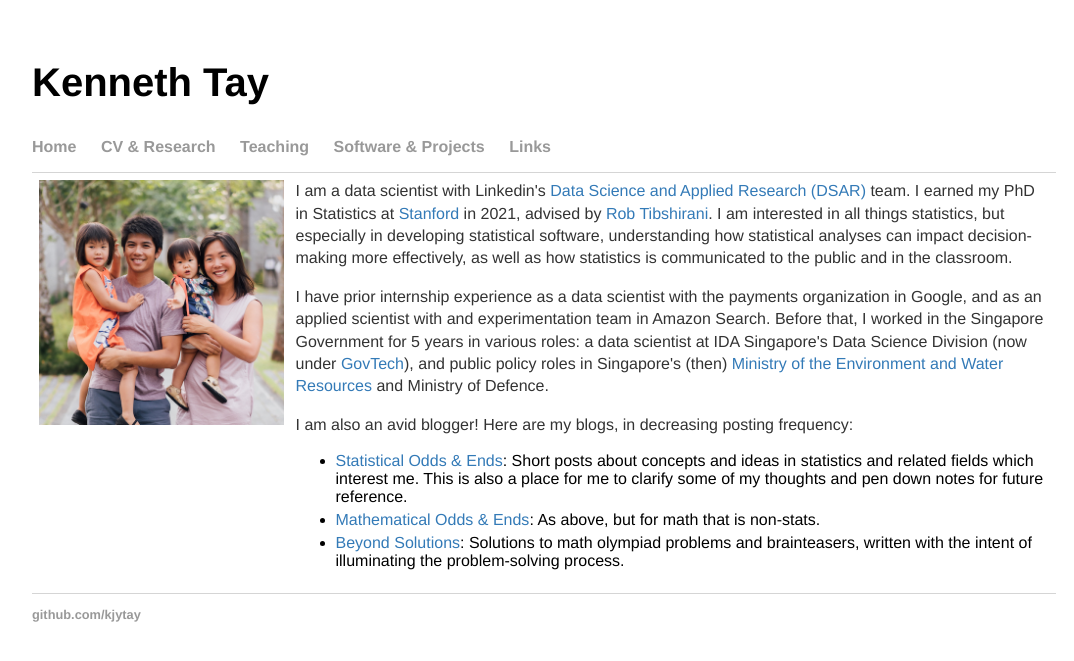
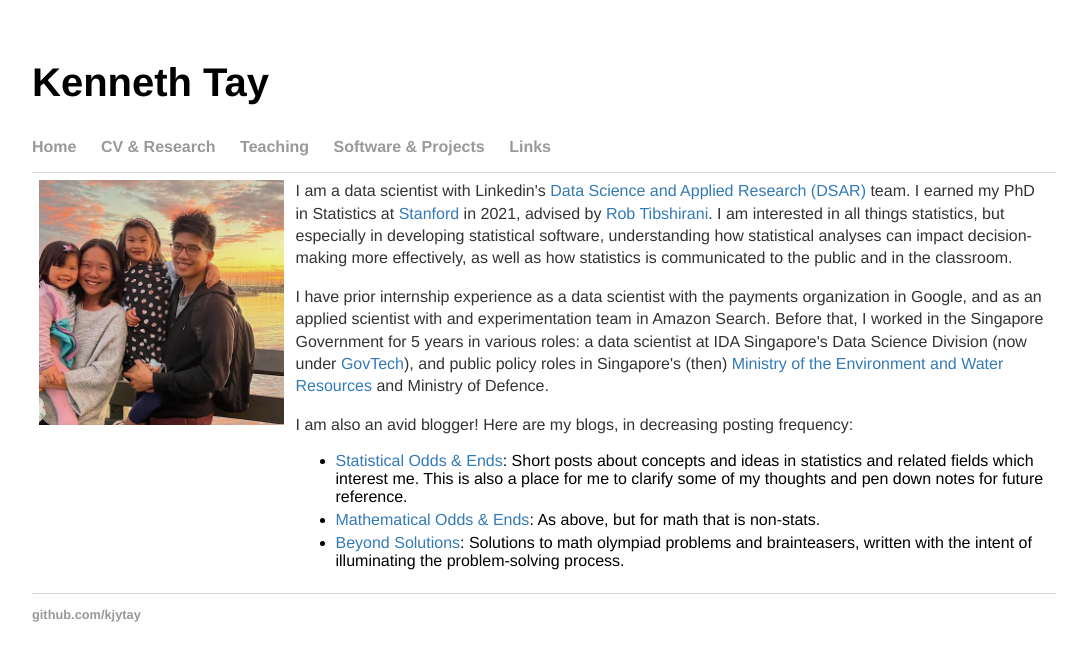
Before and after one commit to kjytay/kjytay.github.io, a Jekyll site: the page built from index.html, in a window 1280 px wide. Shown: the top 661 px of the page, without its empty margins (96-1170 px from the left). Built offline with Jekyll 4.4.1, drawn with Linux system fonts in a browser that asks for light colours.

Commit message:
Change cover photo.

```diff
--- a/index.html
+++ b/index.html
@@ -7,7 +7,7 @@ title: Kenneth Tay
   <tr>
     <td width="25%">
       <div>
-        <img position="absolute" margin="auto" width="100%" src="images/cover_photo.jpg">
+        <img position="absolute" margin="auto" width="100%" src="images/cover_photo2.jpg">
       </div>
     </td>
     <td>
```
Also changed, not shown: images/cover_photo2.jpg (added).
